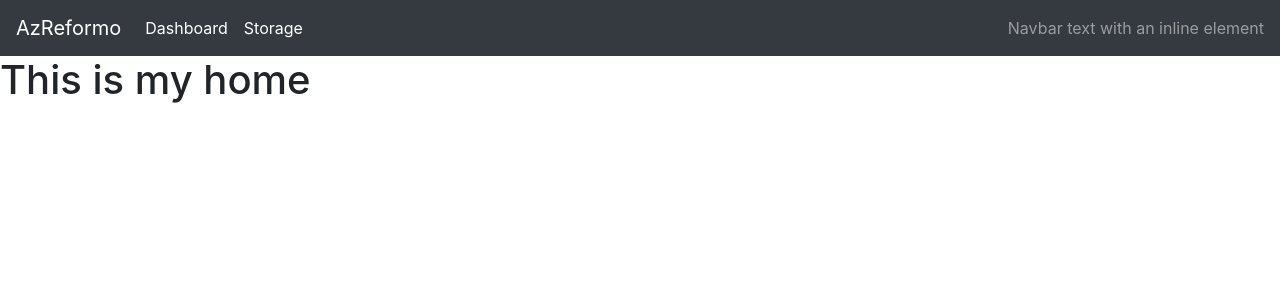
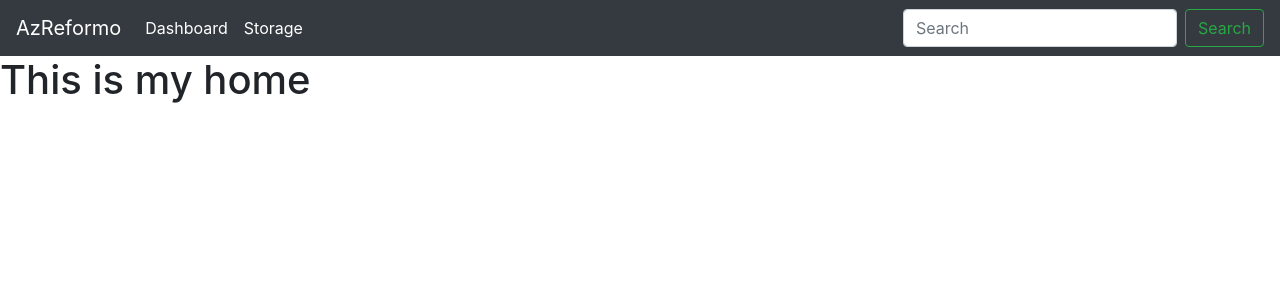
Before and after one commit to markusbnet/AzReformo, a FastAPI app: page / in a window 1280 px wide. Shown: the top 300 px of the page. Run offline with FastAPI, Linux system fonts and the light colour scheme; parts of the project's set-up code (start-up, migrations or seed data) failed here and were passed over; some libraries are stand-ins or nearby versions.

Commit message:
search bar, does nothing for now - might do live search with ajax and python

```diff
--- a/app/templates/pages/base.html
+++ b/app/templates/pages/base.html
@@ -25,9 +25,10 @@
               <a class="nav-link" href="/storage">Storage <span class="sr-only">(current)</span></a>
             </li>
           </ul>
-          <span class="navbar-text">
-            Navbar text with an inline element
-          </span>
+	  <form class="form-inline my-2 my-lg-0">
+		  <input class="form-control mr-sm-2" type="search" placeholder="Search" aria-label="Search">
+		  <button class="btn btn-outline-success my-2 my-sm-0" type="submit">Search</button>
+	  </form>
         </div>
       </nav>
     <!-- Optional JavaScript -->
```
